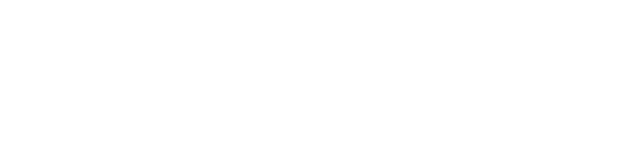
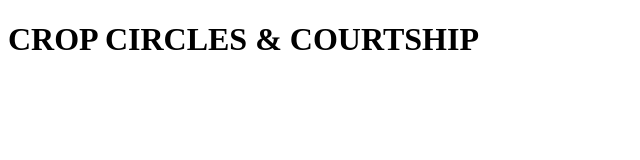
Before and after one commit to NSS-Day-Cohort-64/worst-website-ever-farmers-only, a plain HTML site: page index.html in a window 1280 px wide. Shown: the whole page, without its empty margins (0-640 px from the left). Drawn offline with Linux system fonts and the light colour scheme.

Commit message:
html body

```diff
--- a/index.html
+++ b/index.html
@@ -8,5 +8,13 @@
     <link rel="stylesheet" href="./styles/main.css">
 </head>
 
+<body>
 
+    <!-- Page Header -->
+    <main id="container">
+        <h1>CROP CIRCLES & COURTSHIP</h1>
+    </main>
+
+
+</body>
 </html>
```
